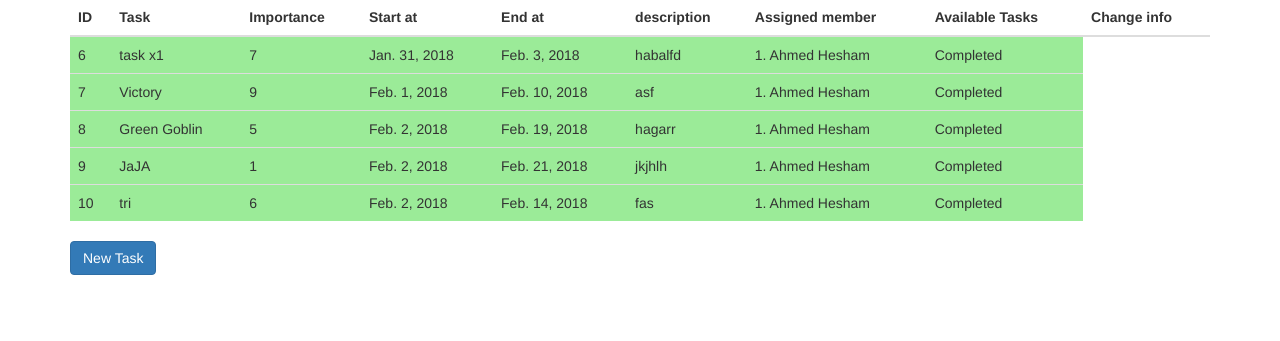
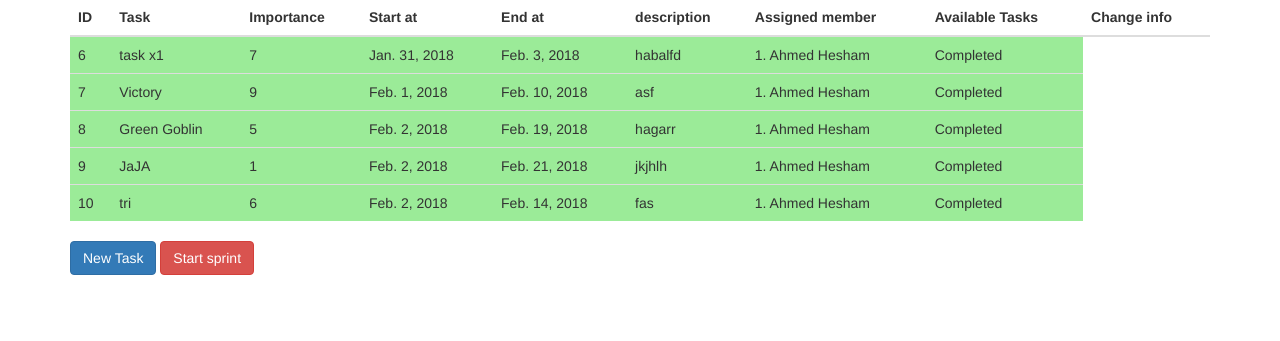
Before and after one commit to RemonIbrahimNashed/ScrumManagementSystem, a Django app: page /backlogs/2/sprints/2/ in a window 1280 px wide. Shown: the part 188-529 px from the top of the page. Run offline with Django 3.2, Linux system fonts and the light colour scheme; a user stored in the database is signed in; data comes from the database, SQL or seed files in the repository; some libraries are stand-ins or nearby versions.

Commit message:
1. Logout redirection fixed 2. Sprint adding mechanism added

```diff
--- a/ScrumManagementSystem/urls.py
+++ b/ScrumManagementSystem/urls.py
@@ -2,6 +2,7 @@ from django.conf.urls import url
 from django.contrib import admin
 from backlog import views
 from django.contrib.auth.views import LogoutView
+from django.urls import reverse_lazy
 
 urlpatterns = [
     url(r'^admin/', admin.site.urls),
@@ -14,7 +15,7 @@ urlpatterns = [
     url(r'^backlogs/(?P<pk>\d+)/new/$', views.new_sprint, name='new_sprint'),
     url(r'^register/$', views.RegisterView.as_view(), name='register'),
     url(r'^$', views.LoginView.as_view(), name='login'),
-    url(r'^logout/$', LogoutView.as_view(), name='logout'),
+    url(r'^logout/$', LogoutView.as_view(next_page=reverse_lazy('login')), name='logout'),
     url(r'^about/$', views.AboutPage.as_view(),name="about"),
 
 
--- a/backlog/forms.py
+++ b/backlog/forms.py
@@ -38,6 +38,7 @@ class TaskModificationForm(forms.Form):
     users = ()
     object = UserManager()
     all_users = User.object.all()
+    users += ((None, '-----------------------'),)
     for i in all_users:
         users += ((i, i.first_name+i.last_name),)
     assigned_user = forms.ChoiceField(required=False,choices=users, widget=forms.Select(attrs=
--- a/backlog/models.py
+++ b/backlog/models.py
@@ -103,7 +103,7 @@ class Sprint(models.Model):
     name = models.CharField(max_length=25)
     start_at = models.DateField(auto_now_add=True)
     end_at = models.DateField(auto_now_add=False, auto_now=False, null=True)
-    is_done = models.BooleanField(default=False)
+    state = models.IntegerField(default=1)  # 1: Not started   2: In Progress   3: Done
     backlog = models.ForeignKey(BackLog, related_name='sprints', on_delete=models.CASCADE)
 
     def __str__(self):
--- a/backlog/views.py
+++ b/backlog/views.py
@@ -58,7 +58,13 @@ def home(request):
 @login_required
 def backlog_sprints(request, pk):
     backlog = get_object_or_404(BackLog, pk=pk)
-    return render(request, 'sprint.html', {'backlog': backlog, 'request': request})
+    sprints = backlog.sprints.all()
+    can_add = True
+    for i in sprints:
+        if i.state != 3:
+            can_add = False
+            break
+    return render(request, 'sprint.html', {'backlog': backlog, 'request': request, 'can_add': can_add})
 
 
 @login_required
@@ -110,9 +116,28 @@ def sprint_tasks(request, pk, spk):
     unsorted_tasks = sprint.tasks.all()
     all_tasks = unsorted_tasks
     sort_type = request.POST.get('drop_down')
-    print(type(sort_type))
+    qs1 = sprint.tasks.filter(status=1)
+    qs2 = sprint.tasks.filter(status=2)
+    all_done = True
+    if len(qs2) > 0 and len(qs1) > 0:
+        all_done = False
+
+
+    # object = SprintManager(spk)
+    # all_done = Sprint.
+    # for i in all_tasks:
+    #     if not i.status == 3:
+    #         all_done = False
     if request.method == 'POST':
         try:
+            helper = request.POST.get('start_sprint')
+            if helper == "start":
+                sprint.state = 2
+                sprint.save()
+                return render(request, "task.html", {'backlog': backlog, 'sprint': sprint,
+                                                     'request': request, 'all_tasks': all_tasks})
+
+
             selected_task = sprint.tasks.get(pk=request.POST['task'])
             if selected_task.status == 2 and selected_task.assigned_user == request.user and request.user.is_admin:
                 selected_task.status = 3
@@ -124,7 +149,23 @@ def sprint_tasks(request, pk, spk):
             else:
                 selected_task.assigned_user = None
                 selected_task.status = 1
+
+
             selected_task.save()
+            qs1 = sprint.tasks.filter(status=1)
+            qs2 = sprint.tasks.filter(status=2)
+            if len(qs2) > 0 and len(qs1) > 0:
+                all_done = False
+            else:
+                all_done = True
+
+            # for i in all_tasks:
+            #     if not i.status == 3:
+            #         all_done = False
+            #
+            if all_done:
+                sprint.state = 3
+                sprint.save()
         except (KeyError, Task.DoesNotExist):
             if sort_type is '1':
                 all_tasks = sorted(unsorted_tasks, key=operator.attrgetter('importance'))
@@ -141,10 +182,12 @@ def sprint_tasks(request, pk, spk):
 
 
 class LoginView(NextUrlMixin, RequestFormAttachMixin, FormView):
+
     form_class = LoginForm
     success_url = '/home'
     template_name = 'login.html'
     default_next = '/home'
+
 
     def form_valid(self, form):
         next_path = self.get_next_url()
@@ -171,7 +214,10 @@ def modify_task(request, pk, spk):
             selected_task.description   = request.POST['description']
             selected_task.end_at        = request.POST['dead_line']
             selected_task.importance    = request.POST['importance']
-            selected_task.assigned_user = User.object.all().get(email=form.cleaned_data['assigned_user'])
+            try:
+                selected_task.assigned_user = User.object.all().get(email=form.cleaned_data['assigned_user'])
+            except:
+                selected_task.assigned_user = None
             selected_task.save()
             return redirect('sprint_tasks', pk, spk)
     else:
@@ -180,6 +226,8 @@ def modify_task(request, pk, spk):
                                              'dead_line': selected_task.end_at,
                                              'importance': selected_task.importance})
     return render(request, 'modify.html', {'task': selected_task, 'sprint': sprint, 'form': form})
+
+
 class AboutPage(View):
-    def get(self,request):
-        return render(request,'about.html')
+    def get(self, request):
+        return render(request, 'about.html')
--- a/templates/task.html
+++ b/templates/task.html
@@ -1,4 +1,4 @@
-{% extends 'base.html' %} {% block title %} {{ backlog.name }} {% endblock %}  {% block content %}
+{% extends 'base.html' %} {% block title %} {{ backlog.name }} - {{sprint.name}} {% endblock %}  {% block content %}
 <h1 class="text-center" style="font-family: monospace">Current Sprint Backlog</h1>
 
 <form method="POST" action="{% url 'sprint_tasks' backlog.pk sprint.pk %}" name="form">
@@ -40,7 +40,7 @@
     </thead>
     <tbody>
         {% for task in all_tasks %}
-         <tr style="background-color:{% if task.status == 1 %}rgba(200, 86, 86, 0.67)
+         <tr style="background-color:{% if task.status == 1 or task.assigned_user == None%}rgba(200, 86, 86, 0.67)
         {% elif task.status == 2 %}rgba(218, 203, 68, 0.67)
         {% else %}rgba(106, 225, 102, 0.67)
         {% endif %} ;">
@@ -54,7 +54,7 @@
                 {% else %} None {% endif %}
             </td>
             <td>
-                {% if task.status == 3 %} Completed {% else %} {% if not task.assigned_user %}
+                {% if task.status == 3 %} Completed {% else %} {% if not task.assigned_user and sprint.state != 1 %}
                 <form method="POST" action="{% url 'sprint_tasks' backlog.pk sprint.pk %}">
                     {% csrf_token %}
                     <button type='submit' class="form-control" name="task" value="{{ task.id }}">Choose</button>
@@ -69,12 +69,12 @@
                     {% csrf_token %}
                     <button type='submit' class="form-control" name="task" value="{{ task.id }}">Mark Done</button>
                 </form>
-                {% elif request.user.is_admin %}
+                {% elif request.user.is_admin and sprint.state != 1%}
                 <form method="POST" action="{% url 'sprint_tasks' backlog.pk sprint.pk%}">
                     {% csrf_token %}
                     <button type='submit' class="form-control" name="task" value="{{ task.id }}">Withdraw task</button>
                 </form>
-                {% else %} Already Chosen {% endif %} {% endif %}
+                {% else %} {% if sprint.state != 1%}Already Chosen{% endif %} {% endif %} {% endif %}
             </td>
             {% if request.user.is_admin and task.status != 3%}
             <td>
@@ -91,7 +91,14 @@
 </table>
 
 {% if request.user.is_admin %}
-<a href="{% url 'new_task' backlog.pk sprint.pk %}">
-    <button type="button" class="btn btn-primary">New Task</button>
-</a>
+    {% if sprint.state == 1 %}
+        <a href="{% url 'new_task' backlog.pk sprint.pk %}" style="text-decoration: none;">
+            <button type="button" class="btn btn-primary">New Task</button>
+        </a>
+        <form method="POST" action="{% url 'sprint_tasks' backlog.pk sprint.pk%}" style="display: inline;">
+                    {% csrf_token %}
+                    <button type='submit' class="btn btn-danger" name="start_sprint" value="start">Start sprint</button>
+        </form>
+
+    {% endif %}
 {% endif %} {% endblock %}
```
Also changed, not shown: templates/sprint.html (+9 -3 lines), db.sqlite3.
